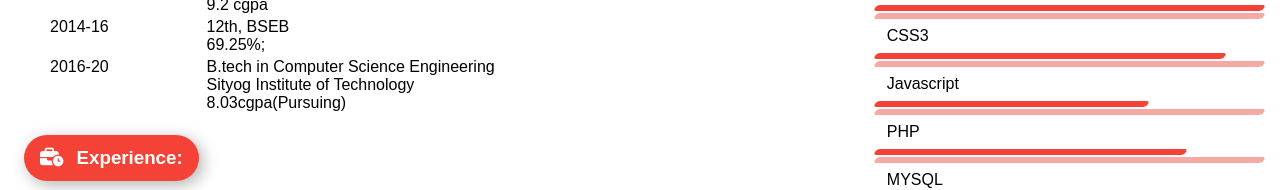
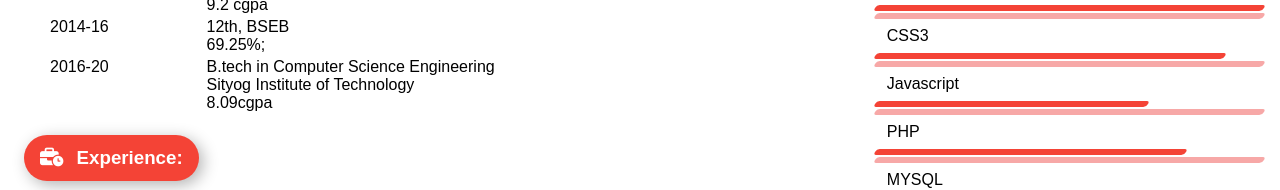
Before and after one commit to aktuts-352/cv, a plain HTML site: page index.html in a window 1280 px wide. Shown: the part 273-463 px from the top of the page. Drawn offline with Linux system fonts and the light colour scheme.

Commit message:
Update my cgpa

```diff
--- a/index.html
+++ b/index.html
@@ -219,7 +219,7 @@
 					<br>
 					Sityog Institute of Technology
 					<br>
-					8.03cgpa(Pursuing)
+					8.09cgpa
 				</td>
 
 			</tr>
```
